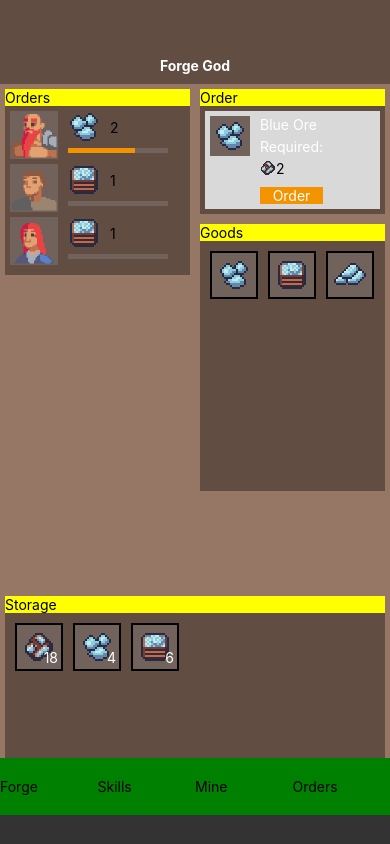
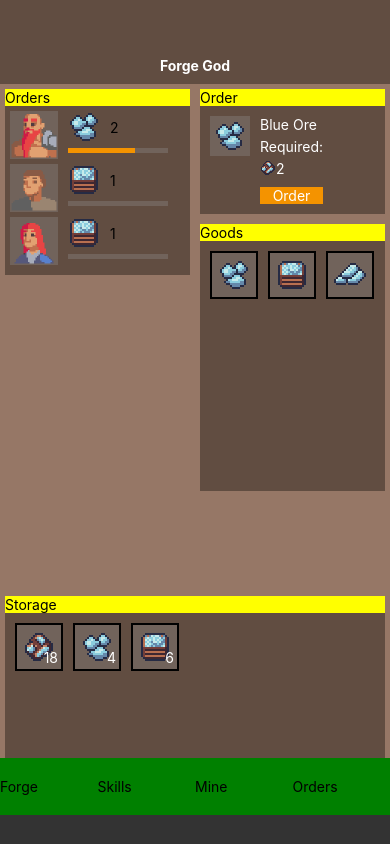
Before and after one commit to Aleksandr175/forgegod, a React Native app: screen / in a window 390 px wide. Built offline with nearby package versions, Linux system fonts and the light colour scheme.

Commit message:
Fix images on IOS

```diff
--- /dev/null
+++ b/src/components/CustomImage.tsx
@@ -0,0 +1,64 @@
+import React from 'react';
+import { TImage, TSize } from '../types';
+import styled from 'styled-components/native';
+
+const getImageSource = (id: number, type?: TImage) => {
+  if (type === 'workers') {
+    if (id === 1) {
+      return require(`../images/workers/1.png`);
+    }
+    if (id === 2) {
+      return require(`../images/workers/2.png`);
+    }
+    if (id === 3) {
+      return require(`../images/workers/3.png`);
+    }
+    if (id === 4) {
+      return require(`../images/workers/4.png`);
+    }
+  }
+
+  if (id === 1) {
+    return require(`../images/1.png`);
+  }
+  if (id === 2) {
+    return require(`../images/2.png`);
+  }
+  if (id === 3) {
+    return require(`../images/3.png`);
+  }
+  if (id === 4) {
+    return require(`../images/4.png`);
+  }
+};
+
+export const CustomImage = ({
+  id,
+  size,
+  type,
+}: {
+  id: number;
+  size: TSize;
+  type?: TImage;
+}) => {
+  return <SImage source={getImageSource(id, type)} size={size}></SImage>;
+};
+
+const SImage = styled.Image<{ size?: TSize }>`
+  width: 32px;
+  height: 32px;
+
+  ${({ size }) =>
+    size === 'small'
+      ? `
+      width: 16px;
+      height: 16px;`
+      : ''};
+
+  ${({ size }) =>
+    size === 'superBig'
+      ? `
+      width: 48px;
+      height: 48px;`
+      : ''};
+`;
--- a/src/components/PanelGoods.tsx
+++ b/src/components/PanelGoods.tsx
@@ -1,15 +1,9 @@
-import {
-  FlatList,
-  Image,
-  Pressable,
-  StyleSheet,
-  Text,
-  View,
-} from 'react-native';
+import { FlatList, Pressable, View } from 'react-native';
 import { Panel } from './Panel';
 import React from 'react';
 import { dictionary } from '../dictionary';
 import { styles as stylesCommon } from '../styles';
+import { CustomImage } from './CustomImage';
 
 interface IProps {
   onChangeGoodId: (goodId: number) => void;
@@ -31,10 +25,7 @@ export const PanelGoods = ({ onChangeGoodId }: IProps) => {
           renderItem={({ item }) => (
             <Pressable onPress={() => onChangeGoodId(item.id)}>
               <View style={stylesCommon.storageGridItem}>
-                <Image
-                  style={stylesCommon.iconBig}
-                  source={require('../images/' + item.id + '.png')}
-                />
+                <CustomImage id={item.id} size={'big'} />
               </View>
             </Pressable>
           )}
--- a/src/components/PanelOrders.tsx
+++ b/src/components/PanelOrders.tsx
@@ -1,8 +1,8 @@
 import React from 'react';
 import { Panel } from './Panel';
 import styled from 'styled-components/native';
-import { SIcon } from '../styles';
 import { IOrder } from '../types';
+import { CustomImage } from './CustomImage';
 
 interface IProps {
   orders: IOrder[];
@@ -20,18 +20,19 @@ export const PanelOrders = ({ orders }: IProps) => {
         return (
           <SOrderInProcessWrapper>
             {order.workerId ? (
-              <SWorkerImage
-                source={require('../images/workers/' + order.workerId + '.png')}
-              />
+              <SWorkerImage>
+                <CustomImage
+                  type={'workers'}
+                  id={order.workerId}
+                  size={'superBig'}
+                />
+              </SWorkerImage>
             ) : (
               <SWorkerEmpty />
             )}
             <SOrderDetails>
               <SResource>
-                <SIcon
-                  size={'big'}
-                  source={require('../images/' + order.goodId + '.png')}
-                ></SIcon>
+                <CustomImage id={order.goodId} size={'big'} />
                 <SQty>{order.qty}</SQty>
               </SResource>
 
@@ -74,7 +75,7 @@ const SProgressWrapper = styled.View`
   background-color: #71635b;
   width: 100px;
 `;
-const SWorkerImage = styled.Image`
+const SWorkerImage = styled.View`
   background-color: #71635b;
   width: 48px;
   height: 48px;
--- a/src/components/PanelSelectedGood.tsx
+++ b/src/components/PanelSelectedGood.tsx
@@ -1,9 +1,10 @@
-import { Image, Pressable, StyleSheet, Text, View } from 'react-native';
+import { StyleSheet, Text, View } from 'react-native';
 import { Panel } from './Panel';
 import React, { useState } from 'react';
 import { dictionary } from '../dictionary';
 import { IStorageGood } from '../types';
 import styled from 'styled-components/native';
+import { CustomImage } from './CustomImage';
 
 interface IProps {
   goodId?: number;
@@ -41,12 +42,7 @@ export const PanelSelectedGood = ({
     <Panel title={'Order'}>
       <View style={styles.selectedItem}>
         <View style={styles.selectedItemImage}>
-          {goodId && (
-            <Image
-              style={styles.iconBig}
-              source={require('../images/' + goodId + '.png')}
-            />
-          )}
+          {goodId && <CustomImage id={goodId} size={'big'} />}
         </View>
         <View style={styles.selectedItemInfo}>
           {goodId && good && (
@@ -58,13 +54,8 @@ export const PanelSelectedGood = ({
                   {good.requirements.resources.map((requirement) => {
                     return (
                       <View style={styles.selectedItemRequired}>
-                        <Image
-                          style={styles.iconSmall}
-                          source={require('../images/' +
-                            requirement.id +
-                            '.png')}
-                        />
-                        <Text>{requirement.qty}</Text>
+                        <CustomImage id={requirement.id} size={'small'} />
+                        <SQty>{requirement.qty}</SQty>
                       </View>
                     );
                   })}
@@ -91,7 +82,6 @@ export const PanelSelectedGood = ({
 const styles = StyleSheet.create({
   selectedItem: {
     padding: 5,
-    backgroundColor: '#D9D9D9',
     flexDirection: 'row',
   },
   selectedItemImage: {
@@ -110,28 +100,9 @@ const styles = StyleSheet.create({
   selectedItemRequired: {
     flexDirection: 'row',
   },
-  iconSmall: {
-    width: 16,
-    height: 16,
-  },
-  iconBig: {
-    width: 32,
-    height: 32,
-  },
   buttonText: {
     textAlign: 'center', // <-- the magic
     color: 'white',
-  },
-  containerWrapper: {
-    padding: 5,
-    width: '100%',
-  },
-  containerTitle: {
-    backgroundColor: 'yellow',
-  },
-  container: {
-    backgroundColor: '#888',
-    width: '100%',
   },
 });
 
@@ -149,3 +120,7 @@ const SButton = styled.Pressable<{ disabled?: boolean }>`
       `
       : ''};
 `;
+
+const SQty = styled.Text`
+  color: white;
+`;
--- a/src/components/PanelStorage.tsx
+++ b/src/components/PanelStorage.tsx
@@ -1,19 +1,14 @@
-import {
-  FlatList,
-  Image,
-  Pressable,
-  StyleSheet,
-  Text,
-  View,
-} from 'react-native';
+import { FlatList, Text, View } from 'react-native';
 import { Panel } from './Panel';
 import React from 'react';
 import { IStorageGood } from '../types';
 import { styles as stylesCommon } from '../styles';
+import { CustomImage } from './CustomImage';
 
 interface IProps {
   storage: IStorageGood[];
 }
+
 export const PanelStorage = ({ storage }: IProps) => {
   const availableItems = storage.filter((item) => item.qty > 0);
 
@@ -26,10 +21,7 @@ export const PanelStorage = ({ storage }: IProps) => {
           numColumns={6}
           renderItem={({ item }) => (
             <View style={stylesCommon.storageGridItem}>
-              <Image
-                style={stylesCommon.iconBig}
-                source={require('../images/' + item.id + '.png')}
-              />
+              <CustomImage id={item.id} size={'big'} />
               <Text style={stylesCommon.storageGridItemQty}>{item.qty}</Text>
             </View>
           )}
--- a/src/styles.tsx
+++ b/src/styles.tsx
@@ -1,5 +1,6 @@
 import { StyleSheet } from 'react-native';
 import styled from 'styled-components/native';
+import { TSize } from './types';
 
 export const styles = StyleSheet.create({
   iconSmall: {
@@ -42,7 +43,7 @@ export const styles = StyleSheet.create({
   },
 });
 
-export const SIcon = styled.Image<{ size?: 'big' | 'small' }>`
+export const SIcon = styled.Image<{ size?: TSize }>`
   width: 32px;
   height: 32px;
 
--- a/src/types.tsx
+++ b/src/types.tsx
@@ -37,3 +37,7 @@ export interface IWorker {
   name: string;
   orderId: number | null;
 }
+
+export type TSize = 'small' | 'big' | 'superBig';
+
+export type TImage = 'workers';
--- a/tsconfig.json
+++ b/tsconfig.json
@@ -2,6 +2,7 @@
   "extends": "expo/tsconfig.base",
   "compilerOptions": {
     "strict": true,
-    "module": "es6"
+    "target": "ES6",
+    "module": "esnext"
   }
 }
```
